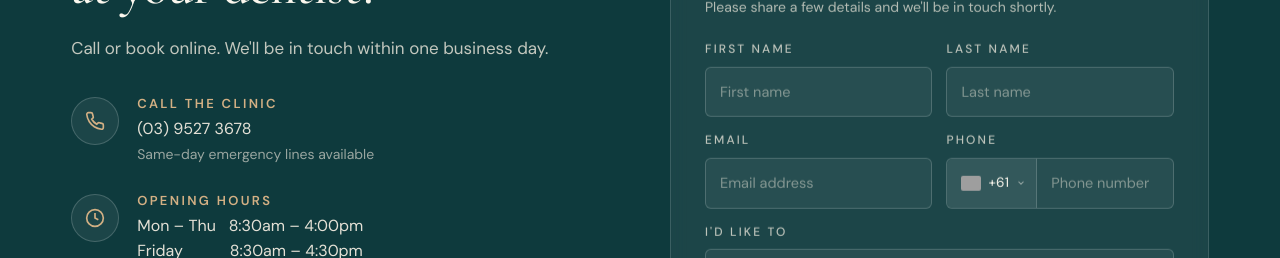
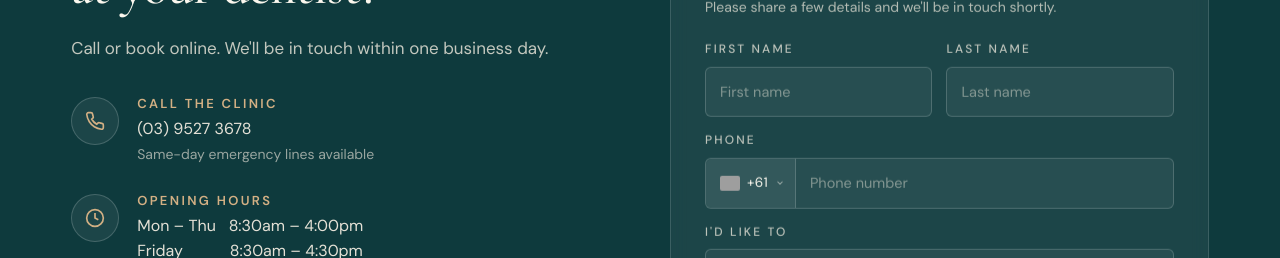
Before and after one commit to farhanj21/eskd-clinic, a Next.js app: page / in a window 1280 px wide. Shown: the part 9100-9358 px from the top of the page. Built offline with nearby package versions, Linux system fonts and the light colour scheme; grey boxes are pictures that could not be loaded.

Commit message:
email removed

```diff
--- a/app/globals.css
+++ b/app/globals.css
@@ -1282,9 +1282,11 @@ footer.site-footer{
 .modal-avatar{
   flex-shrink:0;
   width:44px;height:44px;border-radius:50%;
-  background:var(--gold);color:var(--white);
-  display:flex;align-items:center;justify-content:center;
-  font-family:var(--serif);font-size:20px;font-weight:500;
+  overflow:hidden;
+  background:var(--gold);
+}
+.modal-avatar img{
+  width:100%;height:100%;object-fit:cover;display:block;
 }
 .modal-greeting-name{
   font-weight:600;font-size:12px;
--- a/components/ContactSection.tsx
+++ b/components/ContactSection.tsx
@@ -138,11 +138,7 @@ export default function ContactSection() {
                 <input type="text" id="f-last" placeholder="Last name" required />
               </div>
             </div>
-            <div className="form-row">
-              <div className="field">
-                <label htmlFor="f-email">Email</label>
-                <input type="email" id="f-email" placeholder="Email address" required />
-              </div>
+            <div className="form-row single">
               <div className="field">
                 <label htmlFor="f-phone">Phone</label>
                 <div className="phone-wrap">
--- a/components/FloatBookButton.tsx
+++ b/components/FloatBookButton.tsx
@@ -96,7 +96,9 @@ export default function FloatBookButton() {
         </button>
 
         <div className="modal-greeting">
-          <div className="modal-avatar">A</div>
+          <div className="modal-avatar">
+            <img src="/assets/anbar.JPG" alt="Anbar" />
+          </div>
           <div>
             <p className="modal-greeting-name">Anbar</p>
             <p className="modal-greeting-text">
@@ -116,11 +118,7 @@ export default function FloatBookButton() {
               <input type="text" id="m-last" placeholder="Last name" required />
             </div>
           </div>
-          <div className="form-row">
-            <div className="field">
-              <label htmlFor="m-email">Email</label>
-              <input type="email" id="m-email" placeholder="Email address" required />
-            </div>
+          <div className="form-row single">
             <div className="field">
               <label htmlFor="m-phone">Phone</label>
               <div className="phone-wrap modal-phone-wrap">
```
